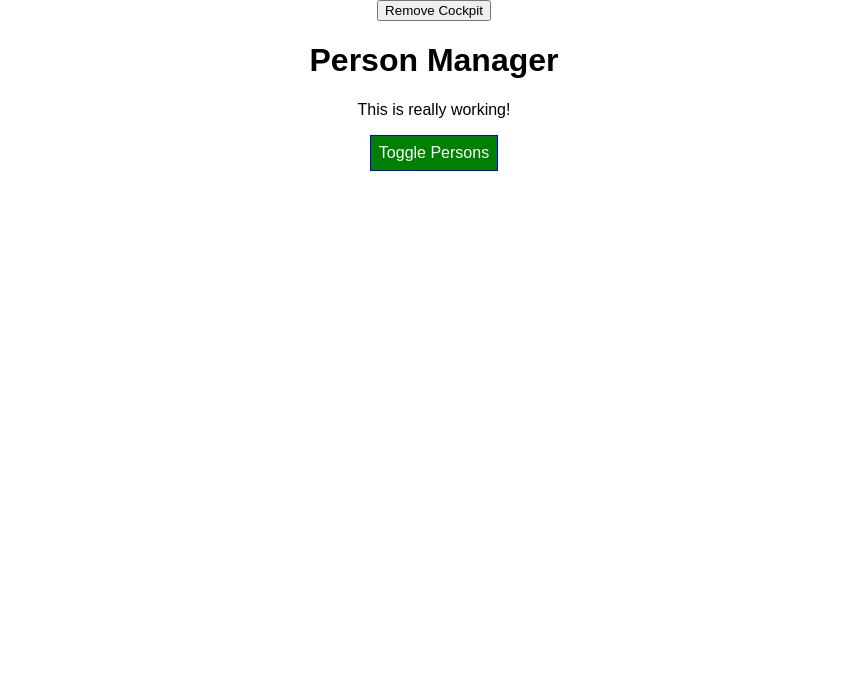
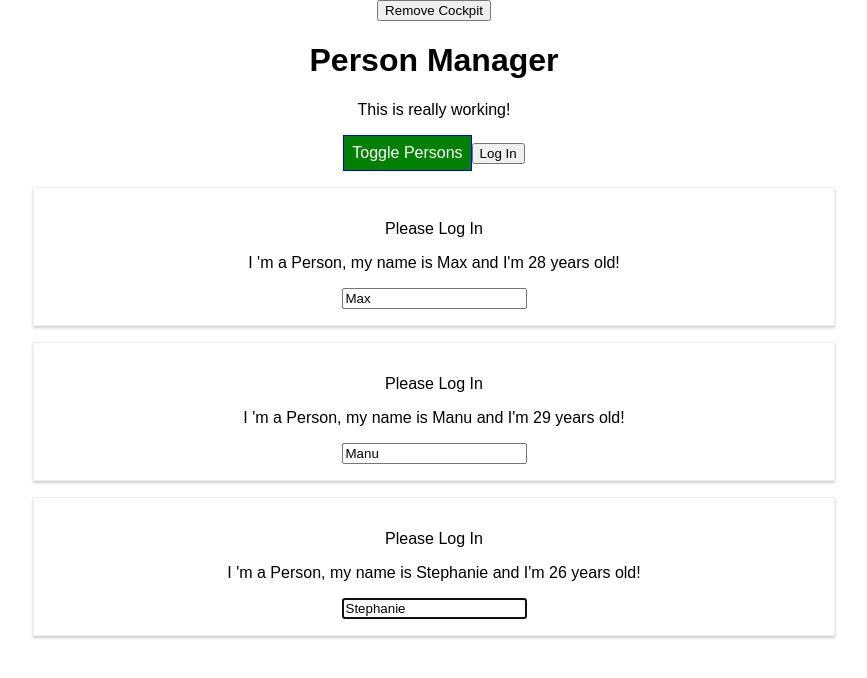
Before and after one commit to sdsunjay/react_tutorial, a React (Create React App) app: page / in a window 1280 px wide. Shown: the top 678 px of the page, without its empty margins (206-1073 px from the left). Built offline with nearby package versions, Linux system fonts and the light colour scheme.

Commit message:
Understanding the Prop Chain Problems

```diff
--- a/src/components/Cockpit/Cockpit.js
+++ b/src/components/Cockpit/Cockpit.js
@@ -1,20 +1,24 @@
-import React, { useEffect } from 'react';
+import React, { useEffect, useRef } from 'react';
 import classes from './Cockpit.css';
 
 const cockpit = (props) => {
 
+  const toggleBtnRef = useRef(null);
 
   useEffect( () => {
     console.log('[Cockpit.js] useEffect');
     // Can use the same as componentDidUpdate
     // Http request...
     // executes for every render cycle
+    /*
     const timer = setTimeout( () => {
        alert('Saved data to the cloud');
     }, 1000);
+    */
+    toggleBtnRef.current.click();
     return () => {
       // runs after every render cycle
-      clearTimeout(timer);
+      //clearTimeout(timer);
       console.log('[Cockpit.js] cleanup work in useEffect');
     }
 //  }, [props.persons] ); // will only execute when our persons changed
@@ -55,10 +59,11 @@ const cockpit = (props) => {
     <div className={classes.Cockpit}>
       <h1>{props.title}</h1>
       <p className={classes.join(' ')}>This is really working!</p>
-      <button style={style}
+      <button ref={toggleBtnRef} style={style}
         onClick = { props.clicked }>
         Toggle Persons
       </button>
+      <button onClick = {props.login}>Log In</button>
     </div>
   );
 };
--- a/src/components/Persons/Person/Person.js
+++ b/src/components/Persons/Person/Person.js
@@ -9,6 +9,12 @@ class Person extends Component {
   constructor(props) {
     // Required step: always call the parent class' constructor
     super(props);
+    // this is the more modern approach
+    this.inputElementRef = React.createRef();
+  }
+  componentDidMount() {
+    //this.inputElement.focus();
+    this.inputElementRef.current.focus();
   }
   /**
 
@@ -28,13 +34,20 @@ class Person extends Component {
     throw new Error('Something went wrong');
   } */
     console.log('[Person.js] rendering...');
-    return (
-      <Fragment>
-        <p onClick={this.props.click}>
-            I'm a Person, my name is {this.props.name} and I'm {this.props.age} years old!
-        </p>
-        <p>{this.props.children}</p>
-        <input type="text" onChange={this.props.changed} value={this.props.name}/>
+    return ( <Fragment >
+      {this.props.isAuth ? <p>Authenticated</p> : <p>Please Log In </p>}
+      <p onClick = {this.props.click} >
+        I 'm a Person, my name is {this.props.name} and I'm {this.props.age} years old!
+      </p>
+      <p> {this.props.children} < /p>
+      <input
+        // only works in class based components
+        // ref = { (inputEl) => {this.inputElement =  inputEl}}
+        ref = {this.inputElementRef}
+        type = "text"
+        onChange = {this.props.changed}
+        value = {this.props.name}
+      />
       </Fragment>
     );
   }
--- a/src/containers/App.js
+++ b/src/containers/App.js
@@ -36,7 +36,8 @@ class App extends Component {
       otherState: 'some value',
       showPersons: false,
       showCockpit: true,
-      changeCounter: 0
+      changeCounter: 0,
+      authenticated: false
       // Note: think carefully before initializing
       // state based on props!
       // someInitialValue: this.props.initialValue
@@ -47,6 +48,8 @@ class App extends Component {
     this.toggleCockpitHandler = this.toggleCockpitHandler.bind(this);
     // This binding is necessary to make `this` work in the callback
     this.nameChangedHandler = this.nameChangedHandler.bind(this);
+    // This binding is necessary to make `this` work in the callback
+    this.loginHandler = this.loginHandler.bind(this);
   }
 
   static getDerivedStateFromProps(props, state) {
@@ -112,11 +115,19 @@ class App extends Component {
       showPersons: !state.showPersons
     }));
   }
+
   toggleCockpitHandler() {
     this.setState(state => ({
       showCockpit: !state.showCockpit
     }));
   }
+
+  loginHandler() {
+    this.setState(state => ({
+      authenticated: true
+    }));
+  }
+
 
   render() {
     console.log('[App.js] render');
@@ -128,7 +139,20 @@ class App extends Component {
         persons = {this.state.persons}
         clicked = {this.deletePersonHandler}
         changed = {this.nameChangedHandler}
+        isAuthenticated = {this.state.authenticated}
       />;
+    }
+
+    let cockpit = null;
+
+    if (this.state.showCockpit) {
+      cockpit = <Cockpit
+        title = {this.props.appTitle}
+        personsLength = {this.state.persons.length}
+        showPersons = {this.state.showPersons}
+        clicked = {this.togglePersonsHandler}
+        login = {this.loginHandler}
+        />;
     }
 
 
@@ -137,13 +161,7 @@ class App extends Component {
       <button onClick={this.toggleCockpitHandler}>
           Remove Cockpit
       </button>
-      {this.state.showCockpit ?
-      <Cockpit
-        title = {this.props.appTitle}
-        personsLength = {this.state.persons.length}
-        showPersons = {this.state.showPersons}
-        clicked = {this.togglePersonsHandler}
-      /> :  null}
+      {cockpit}
       {persons}
       </React.Fragment>
     );
```
